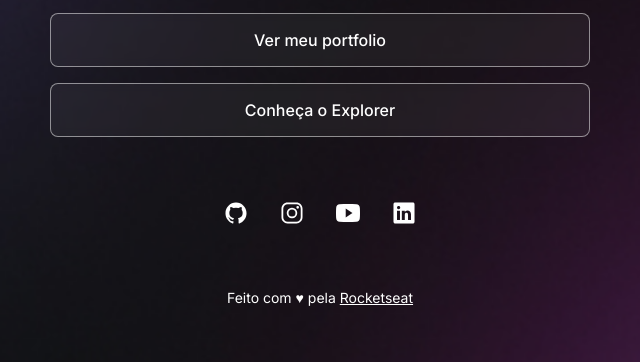
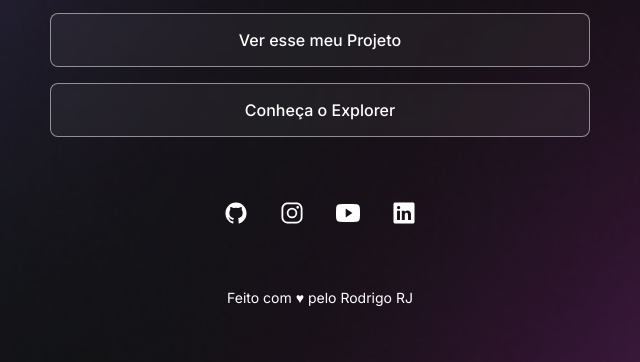
Before and after one commit to Rodrigocolorado/projetoo, a plain HTML site: page index.html in a window 1280 px wide. Shown: the part 435-797 px from the top of the page, 320-960 px from the left. Drawn offline with nearby package versions, Linux system fonts and the light colour scheme.

Commit message:
Update index.html

```diff
--- a/index.html
+++ b/index.html
@@ -39,7 +39,7 @@
         </li>
 
         <li>
-          <a href="https://github.com/Rodrigocolorado">Ver meu portfolio</a>
+          <a href="https://github.com/Rodrigocolorado/projetoo">Ver esse meu Projeto</a>
         </li>
 
         <li>
@@ -67,7 +67,7 @@
       </div>
 
       <footer>
-        Feito com ♥ pela <a href="https://rocketseat.com.br/">Rocketseat</a>
+        Feito com ♥ pelo Rodrigo RJ
       </footer>
     </div>
 
```
